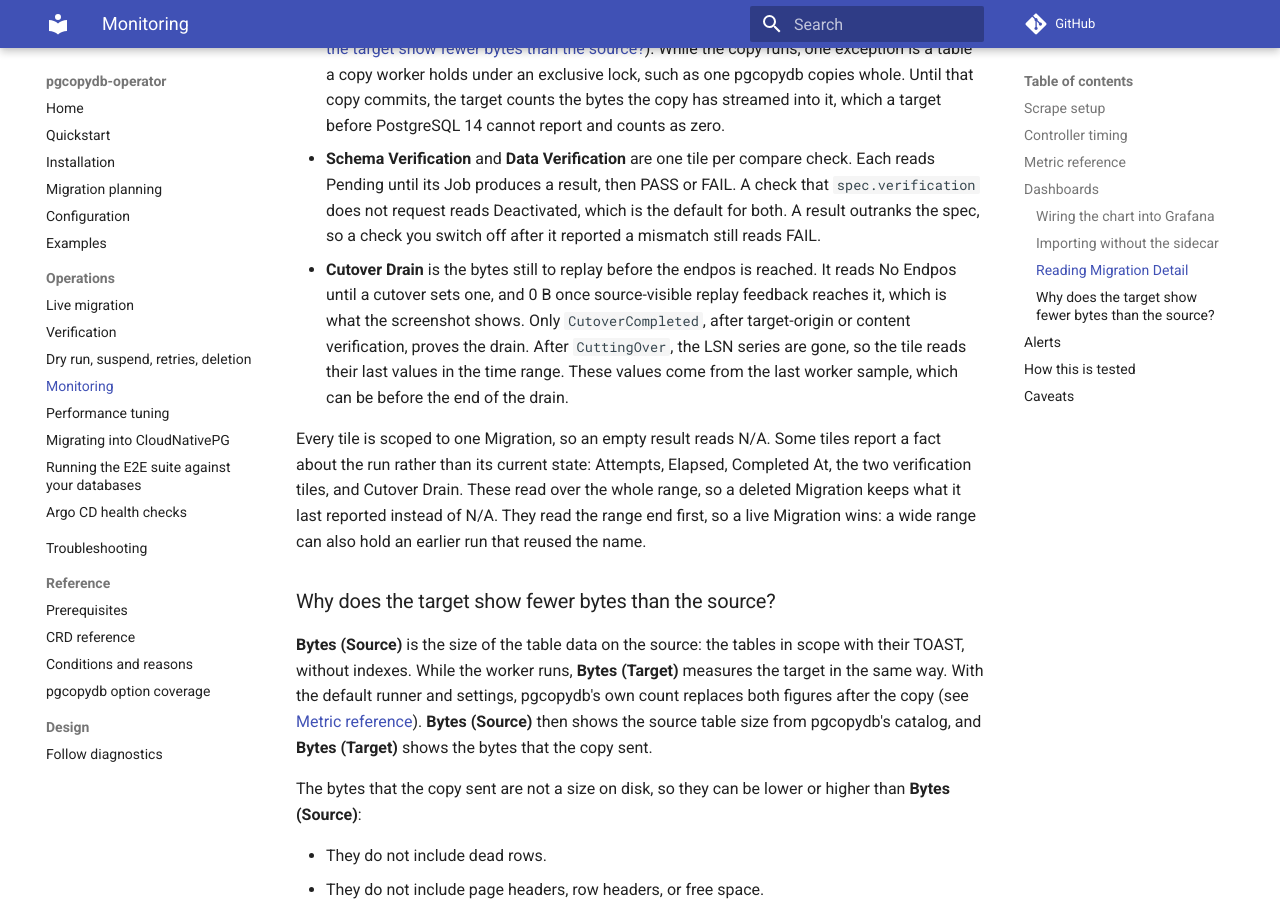
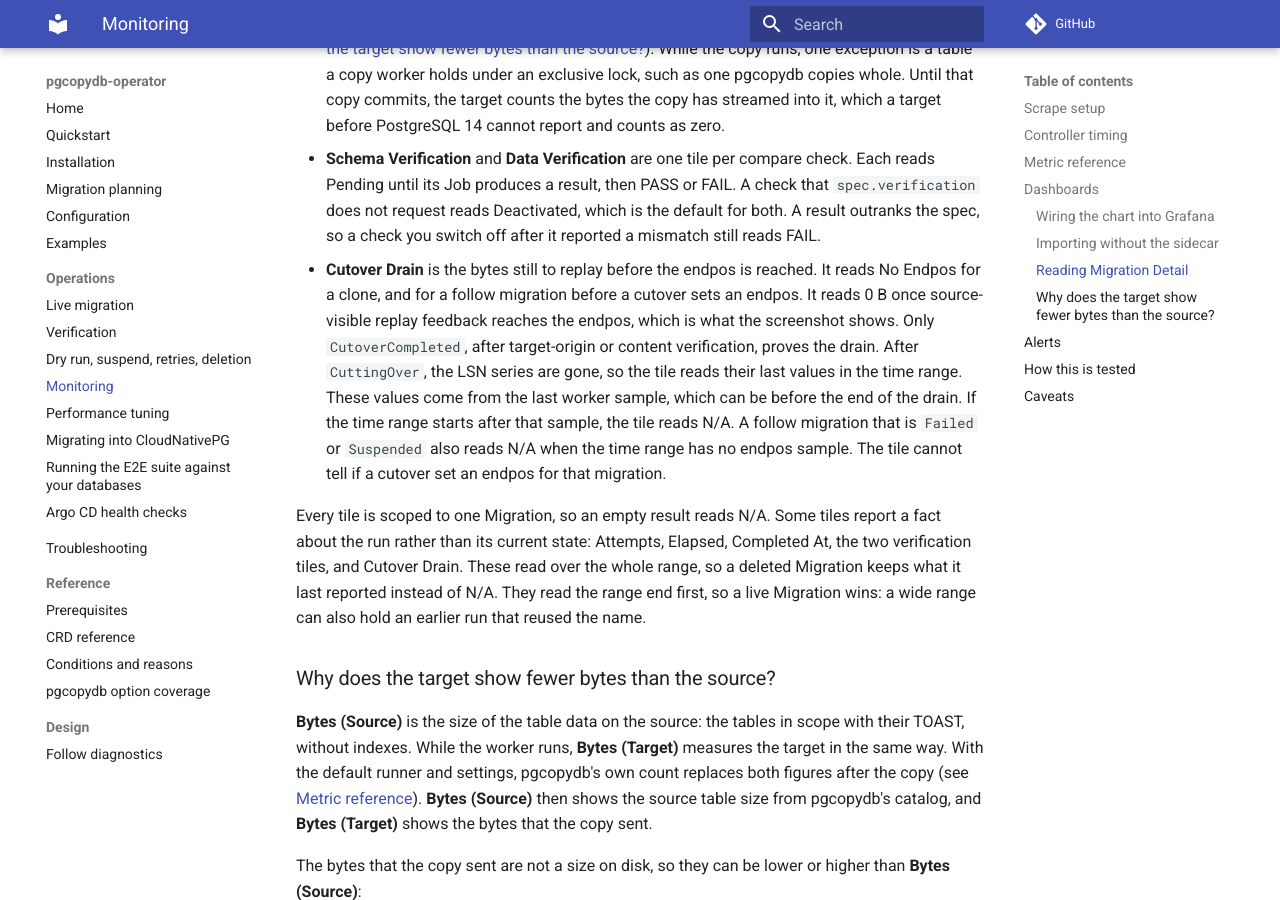
Before and after one commit to ydixken/pgcopydb-operator, an MkDocs documentation site: the page built from docs/operations/monitoring.md, in a window 1280 px wide and 900 px high, scrolled down 7690 px. Built offline with MkDocs 1.6.1 and Material for MkDocs 9.7.7, drawn with Linux system fonts in a browser that asks for light colours; comment, search, counter and statistics services are not loaded; some of the changed text lies outside the part shown.

Commit message:
docs(monitoring): say when Cutover Drain reads N/A and how panels are tested

```diff
--- a/docs/operations/monitoring.md
+++ b/docs/operations/monitoring.md
@@ -227,10 +227,14 @@ The tiles read as follows:
   A check that `spec.verification` does not request reads Deactivated, which is the default for both.
   A result outranks the spec, so a check you switch off after it reported a mismatch still reads FAIL.
 - **Cutover Drain** is the bytes still to replay before the endpos is reached.
-  It reads No Endpos until a cutover sets one, and 0 B once source-visible replay feedback reaches it, which is what the screenshot shows.
+  It reads No Endpos for a clone, and for a follow migration before a cutover sets an endpos.
+  It reads 0 B once source-visible replay feedback reaches the endpos, which is what the screenshot shows.
   Only `CutoverCompleted`, after target-origin or content verification, proves the drain.
   After `CuttingOver`, the LSN series are gone, so the tile reads their last values in the time range.
   These values come from the last worker sample, which can be before the end of the drain.
+  If the time range starts after that sample, the tile reads N/A.
+  A follow migration that is `Failed` or `Suspended` also reads N/A when the time range has no endpos sample.
+  The tile cannot tell if a cutover set an endpos for that migration.
 
 Every tile is scoped to one Migration, so an empty result reads N/A.
 Some tiles report a fact about the run rather than its current state: Attempts, Elapsed, Completed At, the two verification tiles, and Cutover Drain.
@@ -302,7 +306,10 @@ Alert on inactive slots or on a `safe_wal_size` that falls.
 
 ## How this is tested
 
-Static checks and promtool unit tests gate every panel query and alert rule, and each release candidate replays them against a live migration.
+Static checks gate every panel query and alert rule.
+Promtool unit tests gate every alert rule, and the panel queries in `test/dashboards/panels_test.yaml`.
+Each release candidate replays every panel query against a live migration.
+It replays the lag and LSN panels over the whole run, because their series are gone when the migration completes.
 
 ## Caveats
 
```
